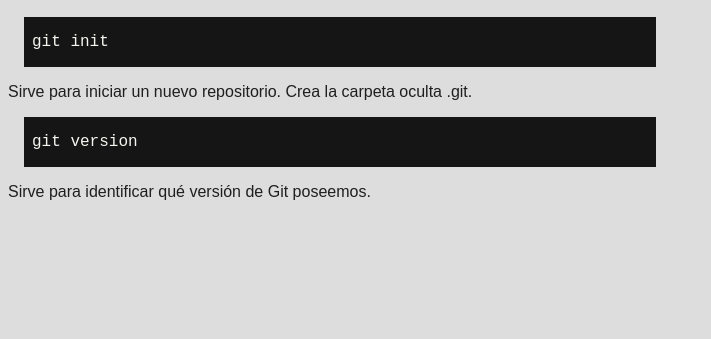
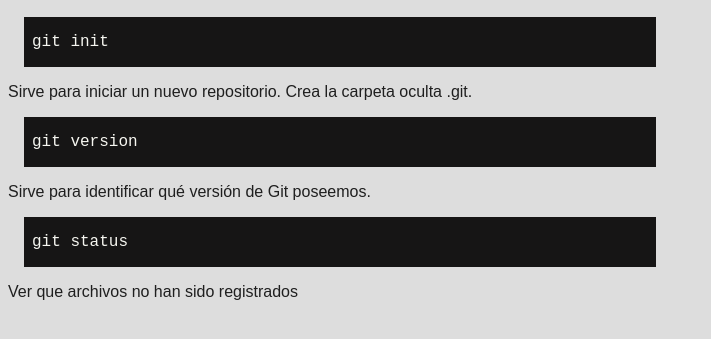
Before and after one commit to danyhoshi/proyectoII, a website: page index.html in a window 1280 px wide. Shown: the part 111-450 px from the top of the page, without its empty margins (0-711 px from the left). Drawn offline with Linux system fonts and the light colour scheme.

Commit message:
Add test 3

```diff
--- a/index.html
+++ b/index.html
@@ -19,5 +19,10 @@
         <p class="codigo">git version</p>
     </div>
     <p>Sirve para identificar qué versión de Git poseemos.</p>
+
+    <div>
+        <p class="codigo">git status</p>
+    </div>
+    <p>Ver que archivos no han sido registrados</p>
 </body>
 </html>
```
